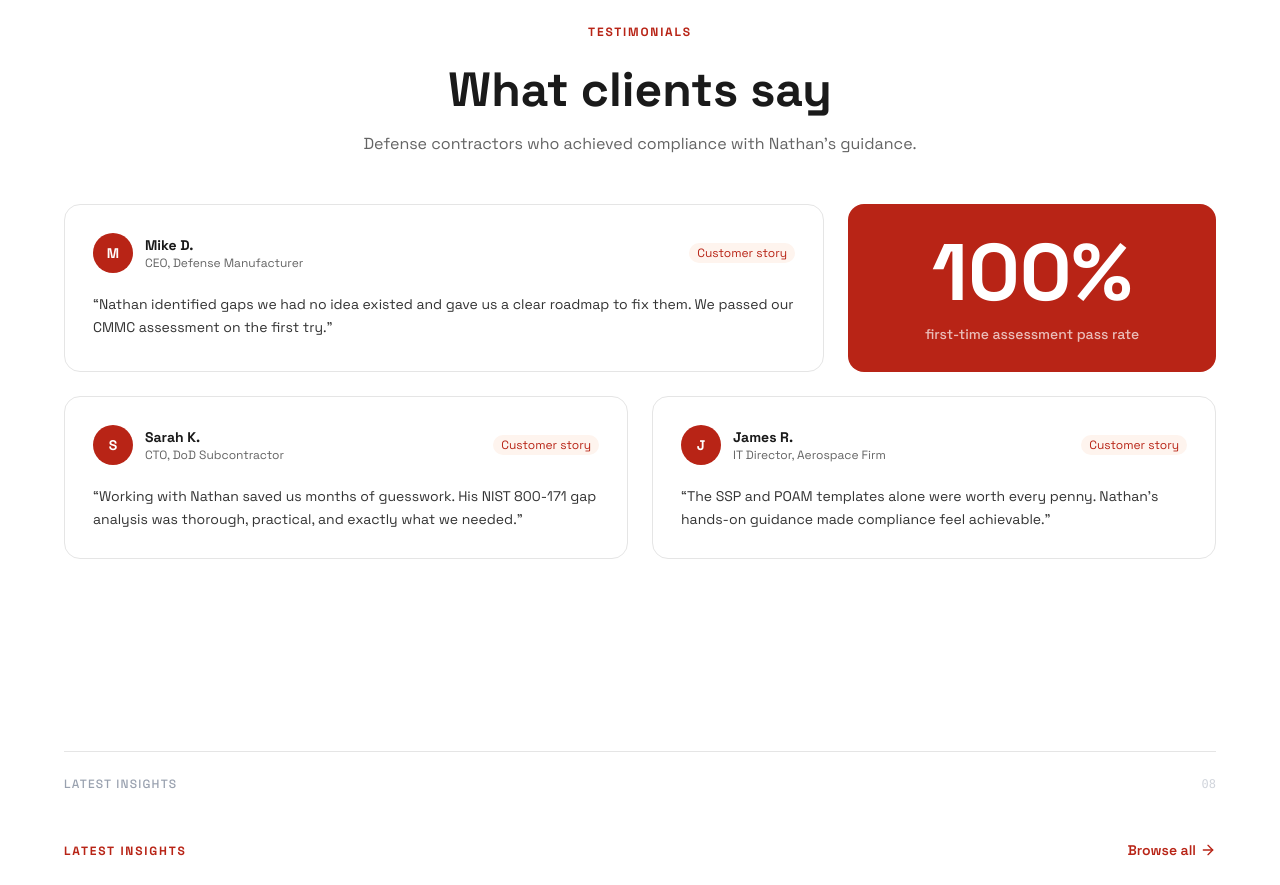
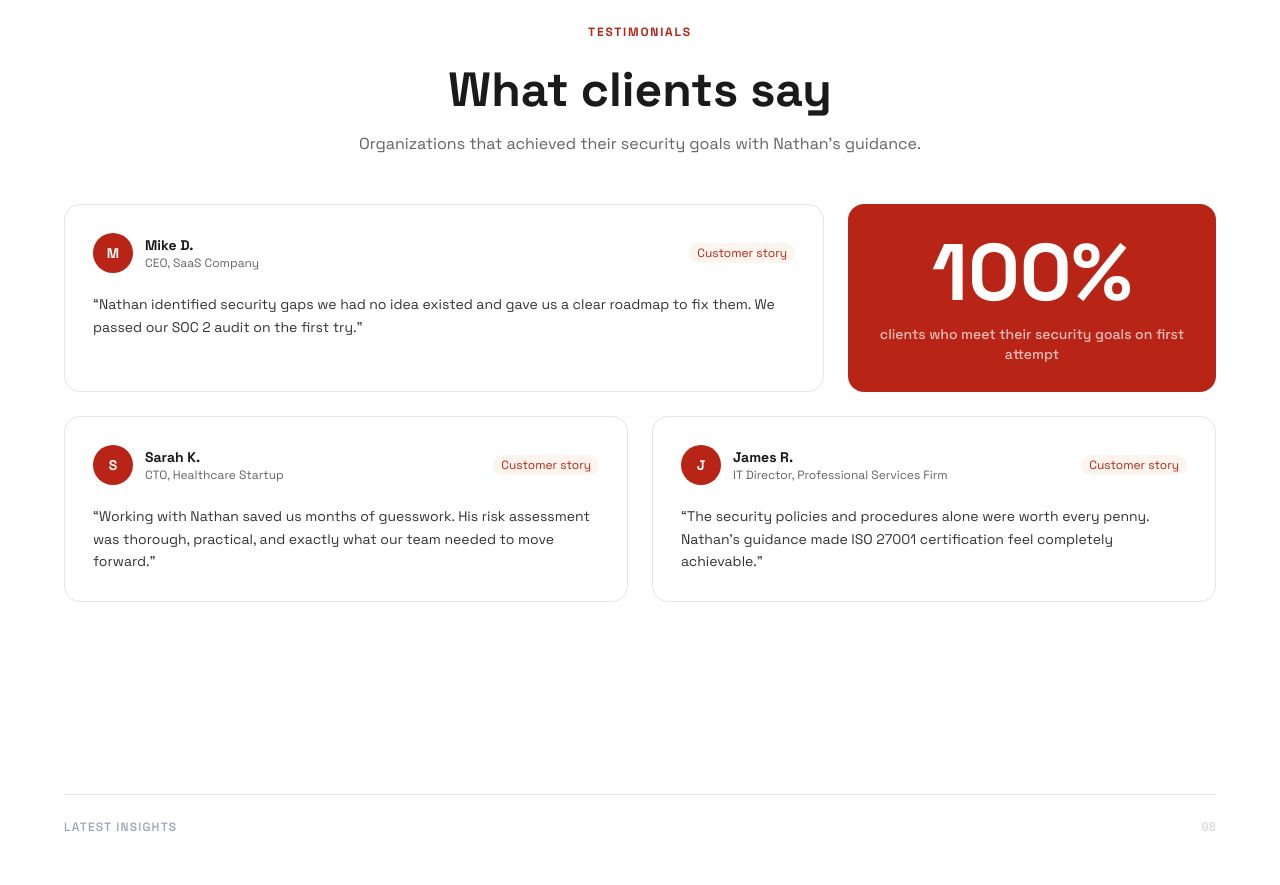
Before and after one commit to Nathan-Lundquist/nathan-site, a Next.js app: page / in a window 1280 px wide. Shown: the part 5840-6725 px from the top of the page. Built offline with nearby package versions, Linux system fonts and the light colour scheme.

Commit message:
copy: TestimonialsSection — infosec testimonials, updated stat

```diff
--- a/src/components/TestimonialsSection.tsx
+++ b/src/components/TestimonialsSection.tsx
@@ -3,21 +3,21 @@ import { motion } from 'framer-motion'
 
 const testimonials = [
   {
-    quote: "Nathan identified gaps we had no idea existed and gave us a clear roadmap to fix them. We passed our CMMC assessment on the first try.",
+    quote: "Nathan identified security gaps we had no idea existed and gave us a clear roadmap to fix them. We passed our SOC 2 audit on the first try.",
     name: "Mike D.",
-    title: "CEO, Defense Manufacturer",
+    title: "CEO, SaaS Company",
     initial: "M",
   },
   {
-    quote: "Working with Nathan saved us months of guesswork. His NIST 800-171 gap analysis was thorough, practical, and exactly what we needed.",
+    quote: "Working with Nathan saved us months of guesswork. His risk assessment was thorough, practical, and exactly what our team needed to move forward.",
     name: "Sarah K.",
-    title: "CTO, DoD Subcontractor",
+    title: "CTO, Healthcare Startup",
     initial: "S",
   },
   {
-    quote: "The SSP and POAM templates alone were worth every penny. Nathan's hands-on guidance made compliance feel achievable.",
+    quote: "The security policies and procedures alone were worth every penny. Nathan's guidance made ISO 27001 certification feel completely achievable.",
     name: "James R.",
-    title: "IT Director, Aerospace Firm",
+    title: "IT Director, Professional Services Firm",
     initial: "J",
   },
 ]
@@ -75,7 +75,7 @@ export default function TestimonialsSection() {
             What clients say
           </h2>
           <p className="mt-3 text-base" style={{ color: '#646464' }}>
-            Defense contractors who achieved compliance with Nathan&apos;s guidance.
+            Organizations that achieved their security goals with Nathan&apos;s guidance.
           </p>
         </div>
 
@@ -99,7 +99,7 @@ export default function TestimonialsSection() {
               100%
             </p>
             <p className="text-sm font-medium" style={{ color: 'rgba(255,255,255,0.7)' }}>
-              first-time assessment pass rate
+              clients who meet their security goals on first attempt
             </p>
           </motion.div>
         </div>
```
